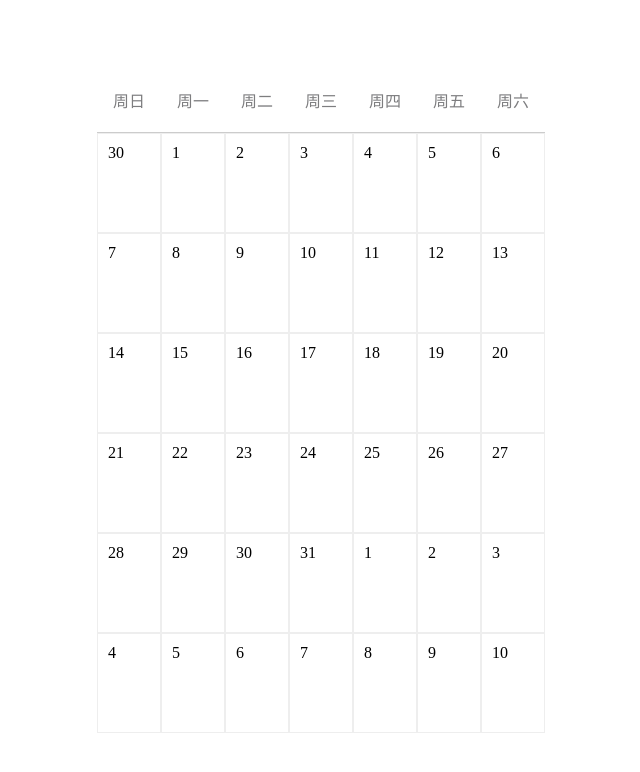
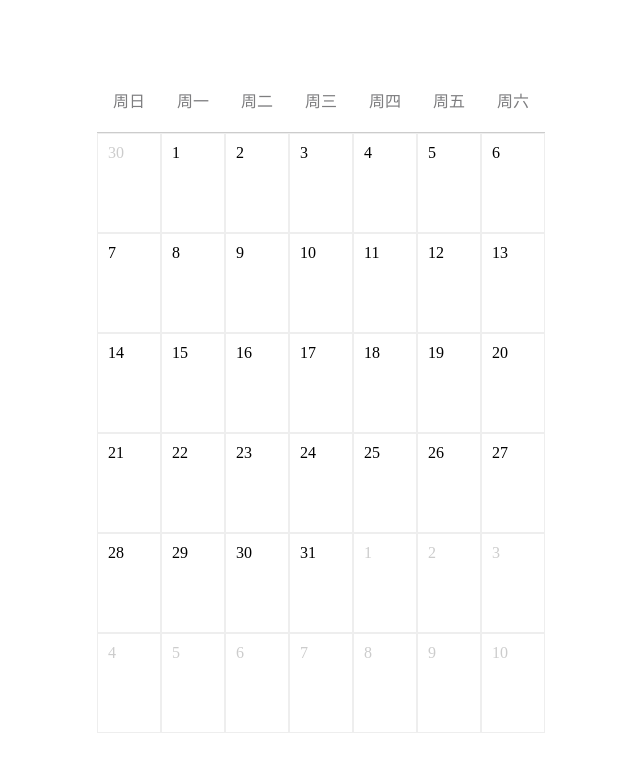
Before and after one commit to XieZongChen/practice-react, a React (Vite) app: page / in a window 1280 px wide. Shown: the top 772 px of the page, without its empty margins (319-959 px from the left). Built offline with nearby package versions, Linux system fonts and the light colour scheme.

Commit message:
feat: 区分不同月

```diff
--- a/src/components/calendar/MonthCalendar.tsx
+++ b/src/components/calendar/MonthCalendar.tsx
@@ -36,7 +36,14 @@ function renderDays(days: Array<{ date: Dayjs; currentMonth: boolean }>) {
     for (let j = 0; j < 7; j++) {
       const item = days[i * 7 + j];
       row[j] = (
-        <div className='calendar-month-body-cell'>{item.date.date()}</div>
+        <div
+          className={
+            'calendar-month-body-cell ' +
+            (item.currentMonth ? 'calendar-month-body-cell-current' : '')
+          }
+        >
+          {item.date.date()}
+        </div>
       );
     }
     rows.push(row);
--- a/src/components/calendar/index.scss
+++ b/src/components/calendar/index.scss
@@ -27,6 +27,10 @@
       flex: 1;
       border: 1px solid #eee;
       padding: 10px;
+      color: #ccc;
+      &-current {
+        color: #000;
+      }
     }
   }
 }
```
